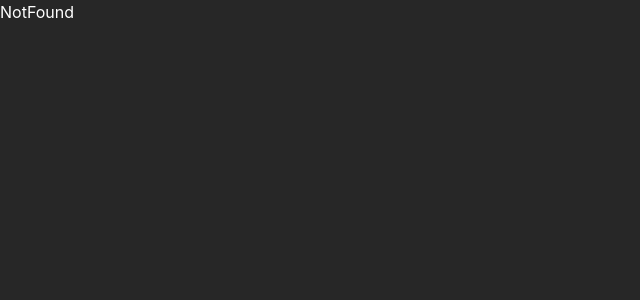
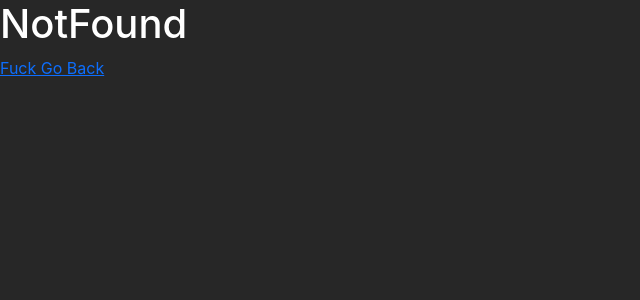
Before and after one commit to Gabriel-AlvesP/EpicSteam-react, a React (Create React App) app in the folder client/: page /notfound in a window 1280 px wide. Shown: the top 300 px of the page, without its empty margins (0-640 px from the left). Built offline with nearby package versions, Linux system fonts and the light colour scheme.

Commit message:
GoBackBtn + server code cleanup
Frontend:
 - GoBackBtn
 - NotFound page update
Backend:
 - Requests (sign in + sign up) code clean up
 - New routes

```diff
--- /dev/null
+++ b/client/src/components/GoBackBtn.jsx
@@ -0,0 +1,15 @@
+import { useNavigate } from 'react-router-dom';
+
+const GoBackBtn = props => {
+	const navigate = useNavigate();
+
+	const goBack = () => navigate(-1);
+
+	return (
+		<a href="#back" onClick={goBack}>
+			{props.label ?? 'Go Back'}
+		</a>
+	);
+};
+
+export default GoBackBtn;
--- a/client/src/services/context/AuthContext.jsx
+++ b/client/src/services/context/AuthContext.jsx
@@ -1,7 +1,6 @@
 import React, { useContext, useState, useEffect } from 'react';
 //TODO: REMOVE useEffect
 
-//TODO: Add authorization
 //* <-- Context -->
 
 //Authentication Context
--- a/client/src/views/NotFound.jsx
+++ b/client/src/views/NotFound.jsx
@@ -1,3 +1,9 @@
+import GoBackBtn from '../components/GoBackBtn';
 export default function NotFound() {
-	return <div>NotFound</div>;
+	return (
+		<div>
+			<h1>NotFound</h1>
+			<GoBackBtn label="Fuck Go Back" />
+		</div>
+	);
 }
```
Also changed, not shown: 2 other files (tests, documents, lock files or other folders).
